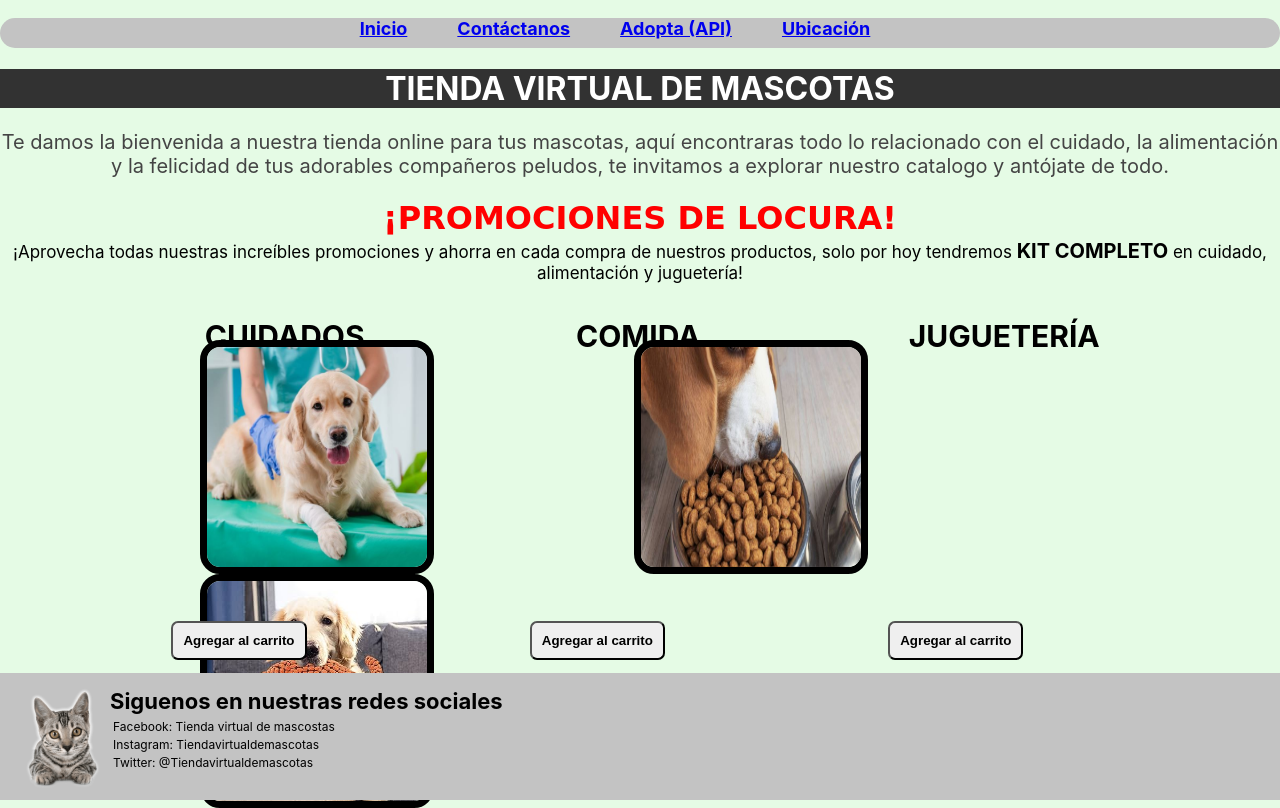
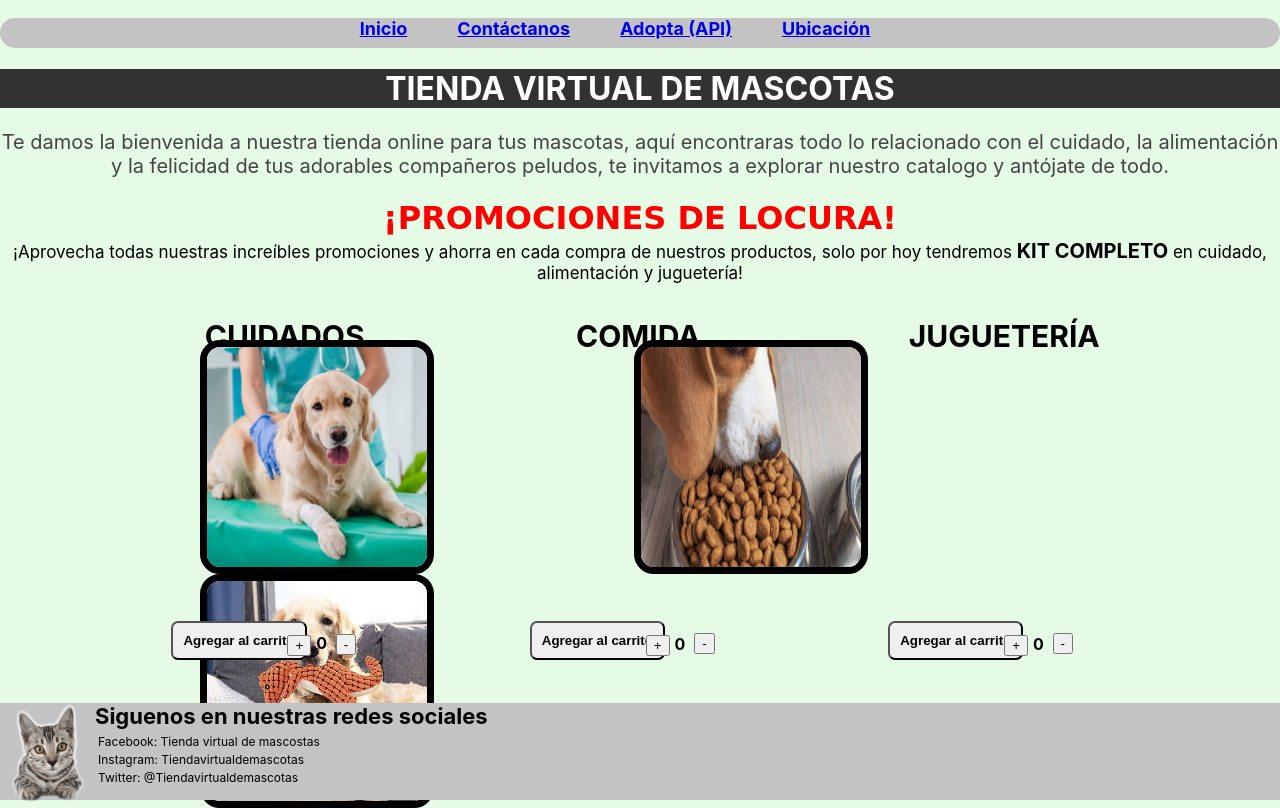
Before and after one commit to StudyEdwinA994/TrabajoFinal, a React (Create React App) app: page / in a window 1280 px wide. Built offline with nearby package versions, Linux system fonts and the light colour scheme; a web font is replaced by a local one.

Commit message:
Commit componente BotonesIncrementoDecremento

```diff
--- a/src/App.js
+++ b/src/App.js
@@ -6,6 +6,7 @@ import Footer from "./Componentes/Footer/Footer";
 import Promociones from "./Componentes/Promociones/Promociones";
 import ImagenesPromociones from "./Componentes/ImagenesPromociones/ImagenesPromociones";
 import BotonesPromociones from "./Componentes/BotonesPromociones/BotonesPromociones";
+import IncrementoDecremento from "./Componentes/BotonesIncrementoDecremento/IncrementoDecremento";
 
 function App() {
   return (
@@ -18,6 +19,7 @@ function App() {
         <Promociones />
         <ImagenesPromociones />
         <BotonesPromociones />
+        <IncrementoDecremento />
       </main>
       <footer>
         <Footer />
--- /dev/null
+++ b/src/Componentes/BotonesIncrementoDecremento/BotonesIncrementoDecremento.css
@@ -0,0 +1,67 @@
+.contenedorIncrementoDecremento {
+  display: flex;
+  justify-content: space-between;
+}
+
+#botonMasCuidados {
+  margin: 2px;
+  position: absolute;
+  top: 79.1%;
+  left: 22.3%;
+}
+
+#textoCuidados {
+  position: absolute;
+  top: 79.1%;
+  left: 24.7%;
+  font-weight: bold;
+}
+
+#botonMenosCuidados {
+  margin: 3px;
+  position: absolute;
+  top: 78.9%;
+  left: 26%;
+}
+
+#botonMasComida {
+  margin: 2px;
+  position: absolute;
+  top: 79.1%;
+  left: 50.3%;
+}
+
+#textoComida {
+  position: absolute;
+  top: 79.2%;
+  left: 52.7%;
+  font-weight: bold;
+}
+
+#botonMenosComida {
+  margin: 3px;
+  position: absolute;
+  top: 78.8%;
+  left: 54%;
+}
+
+#botonMasJugueteria {
+  margin: 2px;
+  position: absolute;
+  top: 79.1%;
+  left: 78.3%;
+}
+
+#textoJugueteria {
+  position: absolute;
+  top: 79.2%;
+  left: 80.7%;
+  font-weight: bold;
+}
+
+#botonMenosJugueteria {
+  margin: 3px;
+  position: absolute;
+  top: 78.8%;
+  left: 82%;
+}
--- /dev/null
+++ b/src/Componentes/BotonesIncrementoDecremento/IncrementoDecremento.jsx
@@ -0,0 +1,43 @@
+import React, { useState } from 'react';
+import './BotonesIncrementoDecremento.css';
+
+
+const IncrementoDecremento = () => {
+  const [count1, contadorCuidados] = useState(0);
+  const [count2, contadorComida] = useState(0);
+  const [count3, contadorJugueteria] = useState(0);
+
+  const incrementarProducto = (counter, setCounter) => {
+    setCounter(counter + 1);
+  };
+
+  const decrementarProducto = (counter, setCounter) => {
+    if (counter > 0) {
+      setCounter(counter - 1);
+    }
+  };
+
+  return (
+    <div className='contenedorIncrementoDecremento'>
+      <div >
+        <button onClick={() => incrementarProducto(count1, contadorCuidados)} id='botonMasCuidados'>+</button>
+        <span id='textoCuidados'>{count1}</span>
+        <button onClick={() => decrementarProducto(count1, contadorCuidados)} id='botonMenosCuidados'>-</button>
+      </div>
+
+      <div>
+        <button onClick={() => incrementarProducto(count2, contadorComida)}id='botonMasComida'>+</button>
+        <span id='textoComida'>{count2}</span>
+        <button onClick={() => decrementarProducto(count2, contadorComida)} id='botonMenosComida'>-</button>
+      </div>
+
+      <div>
+        <button onClick={() => incrementarProducto(count3, contadorJugueteria)} id='botonMasJugueteria'>+</button>
+        <span id='textoJugueteria'>{count3}</span>
+        <button onClick={() => decrementarProducto(count3, contadorJugueteria)} id='botonMenosJugueteria'>-</button>
+      </div>
+    </div>
+  );
+};
+
+export default IncrementoDecremento;
--- a/src/Componentes/BotonesPromociones/BotonesPromociones.jsx
+++ b/src/Componentes/BotonesPromociones/BotonesPromociones.jsx
@@ -2,20 +2,28 @@ import React from 'react';
 import './BotonesPromociones.css';
 
 class BotonAlerta extends React.Component {
-  alertaCarrito = () => {
-    alert('¡Producto agregado al carrito!');
+  alertaCarritoCuidado = () => {
+    alert('¡Kit de cuidados agregado al carrito!');
+  };
+
+  alertaCarritoComida = () => {
+    alert('¡Kit de comida agregado al carrito!');
+  };
+
+  alertaCarritoJugueteria = () => {
+    alert('¡Kit de jugueteria agregado al carrito!');
   };
 
   render() {
     return (
       <div className="contenedorBotones">
-        <button onClick={this.alertaCarrito} id="boton1">
+        <button onClick={this.alertaCarritoCuidado} id="boton1">
           Agregar al carrito
         </button>
-        <button onClick={this.alertaCarrito} id="boton2">
+        <button onClick={this.alertaCarritoComida} id="boton2">
         Agregar al carrito
         </button>
-        <button onClick={this.alertaCarrito} id="boton3">
+        <button onClick={this.alertaCarritoJugueteria} id="boton3">
         Agregar al carrito
         </button>
       </div>
--- a/src/Componentes/Footer/Footer.css
+++ b/src/Componentes/Footer/Footer.css
@@ -3,7 +3,7 @@
   background-color: #c3c3c3;
   color: black;
   text-align: left;
-  padding: 15px;
+  padding: 0px;
   position: fixed;
   bottom: 0;
   width: 100%;
```
